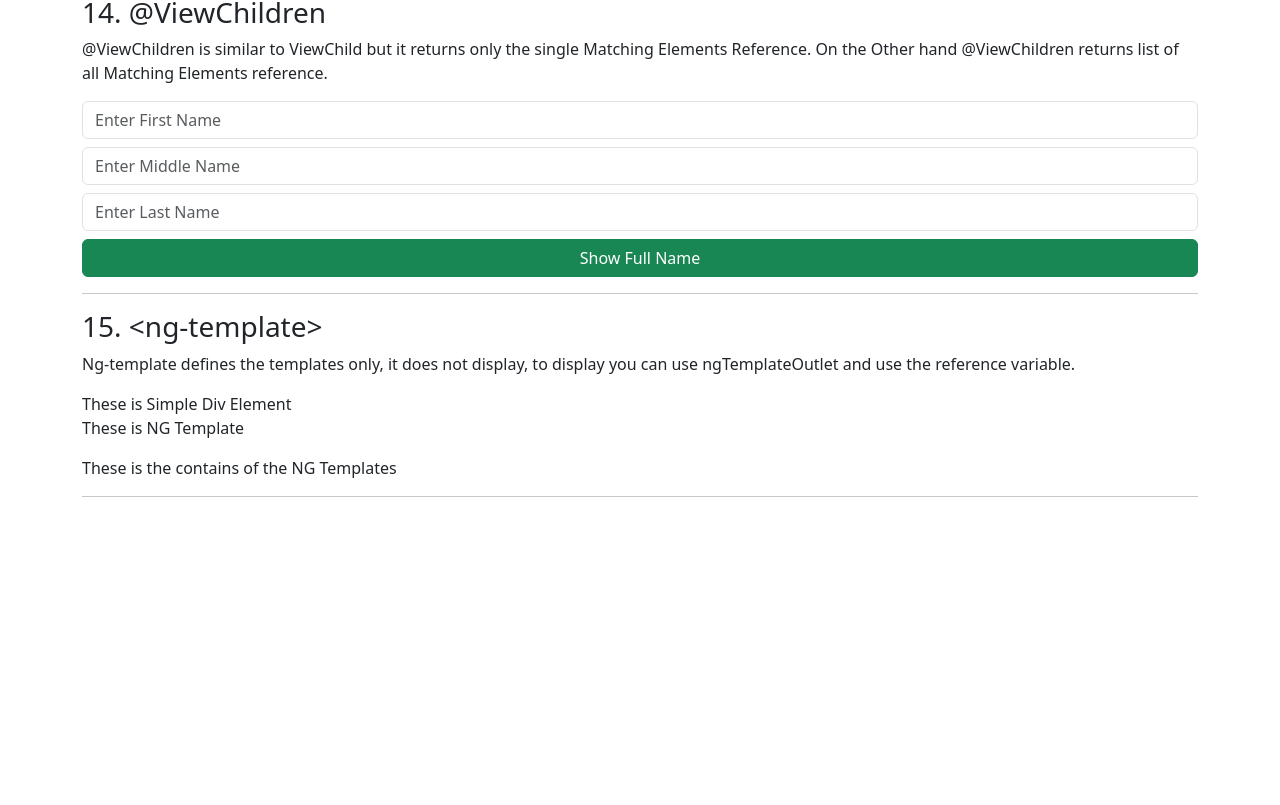
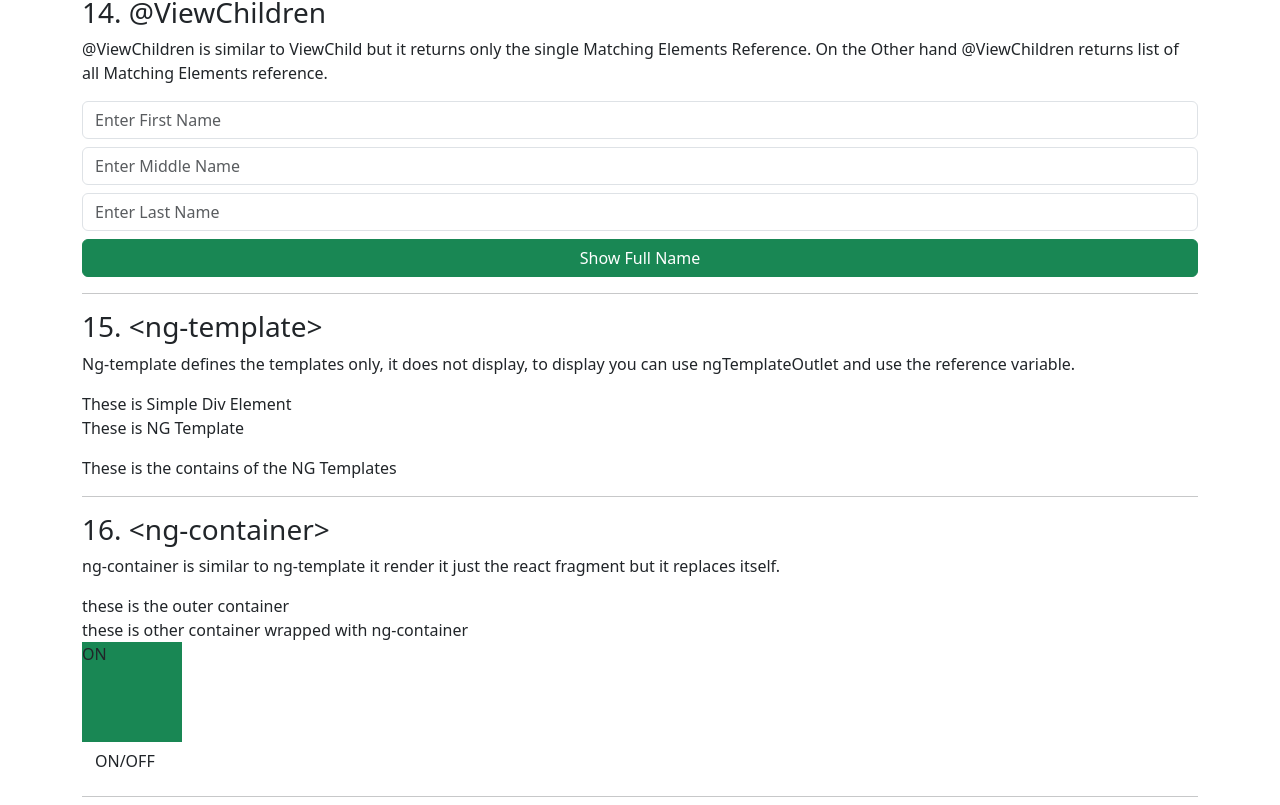
Before and after one commit to PrathameshSystenics/Angular_Tutorial, an Angular app in the folder AngularTut/: page / in a window 1280 px wide. Shown: the part 7513-8318 px from the top of the page. Before the commit the page ends 8026 px from the top, so only its background shows below. Built offline with nearby package versions, Linux system fonts and the light colour scheme.

Commit message:
ngcontainer Tuorial

```diff
--- a/AngularTut/src/app/app.component.html
+++ b/AngularTut/src/app/app.component.html
@@ -65,4 +65,8 @@
   <h3 class="mt-3">15. &lt;ng-template&gt;</h3>
   <ngtemplatecomp />
   <hr>
+
+  <h3 class="mt-3">16. &lt;ng-container&gt;</h3>
+  <ngcontainercomp />
+  <hr>
 </div>
--- a/AngularTut/src/app/app.module.ts
+++ b/AngularTut/src/app/app.module.ts
@@ -30,6 +30,7 @@ import { ChilddetailComponent } from './refvarcomponent/childdetail/childdetail.
 import { ViewchildComponent } from './viewchild/viewchild.component';
 import { ViewChildrenCompComponent } from './view-children-comp/view-children-comp.component';
 import { NgtemplatecompComponent } from './ngtemplatecomp/ngtemplatecomp.component';
+import { NgcontainercompComponent } from './ngcontainercomp/ngcontainercomp.component';
 
 @NgModule({
   declarations: [
@@ -59,7 +60,8 @@ import { NgtemplatecompComponent } from './ngtemplatecomp/ngtemplatecomp.compone
     ChilddetailComponent,
     ViewchildComponent,
     ViewChildrenCompComponent,
-    NgtemplatecompComponent
+    NgtemplatecompComponent,
+    NgcontainercompComponent
   ],
   imports: [
     BrowserModule,
--- /dev/null
+++ b/AngularTut/src/app/ngcontainercomp/ngcontainercomp.component.html
@@ -0,0 +1,29 @@
+<p>
+  ng-container is similar to ng-template it render it just the react fragment but it replaces itself.
+</p>
+
+<div>
+  <span>
+    these is the outer container
+  </span>
+  <!-- Using the Container  -->
+  <ng-container>
+    <div>
+      these is other container wrapped with ng-container
+    </div>
+  </ng-container>
+  <ng-container *ngIf="toggle else ontemplate">
+    <div class="bg-danger" style="height: 100px;width: 100px;">
+      OFF
+    </div>
+
+  </ng-container>
+  <button (click)="ToggleTheBtn()" class="btn">
+    ON/OFF
+  </button>
+  <ng-template #ontemplate>
+    <div class="bg-success" style="height: 100px;width: 100px;">
+      ON
+    </div>
+  </ng-template>
+</div>
--- /dev/null
+++ b/AngularTut/src/app/ngcontainercomp/ngcontainercomp.component.ts
@@ -0,0 +1,13 @@
+import { Component, viewChildren } from '@angular/core';
+
+@Component({
+  selector: 'ngcontainercomp',
+  templateUrl: './ngcontainercomp.component.html',
+})
+export class NgcontainercompComponent {
+  public toggle: boolean = false;
+
+  ToggleTheBtn() {
+    this.toggle = !this.toggle;
+  }
+}
```
